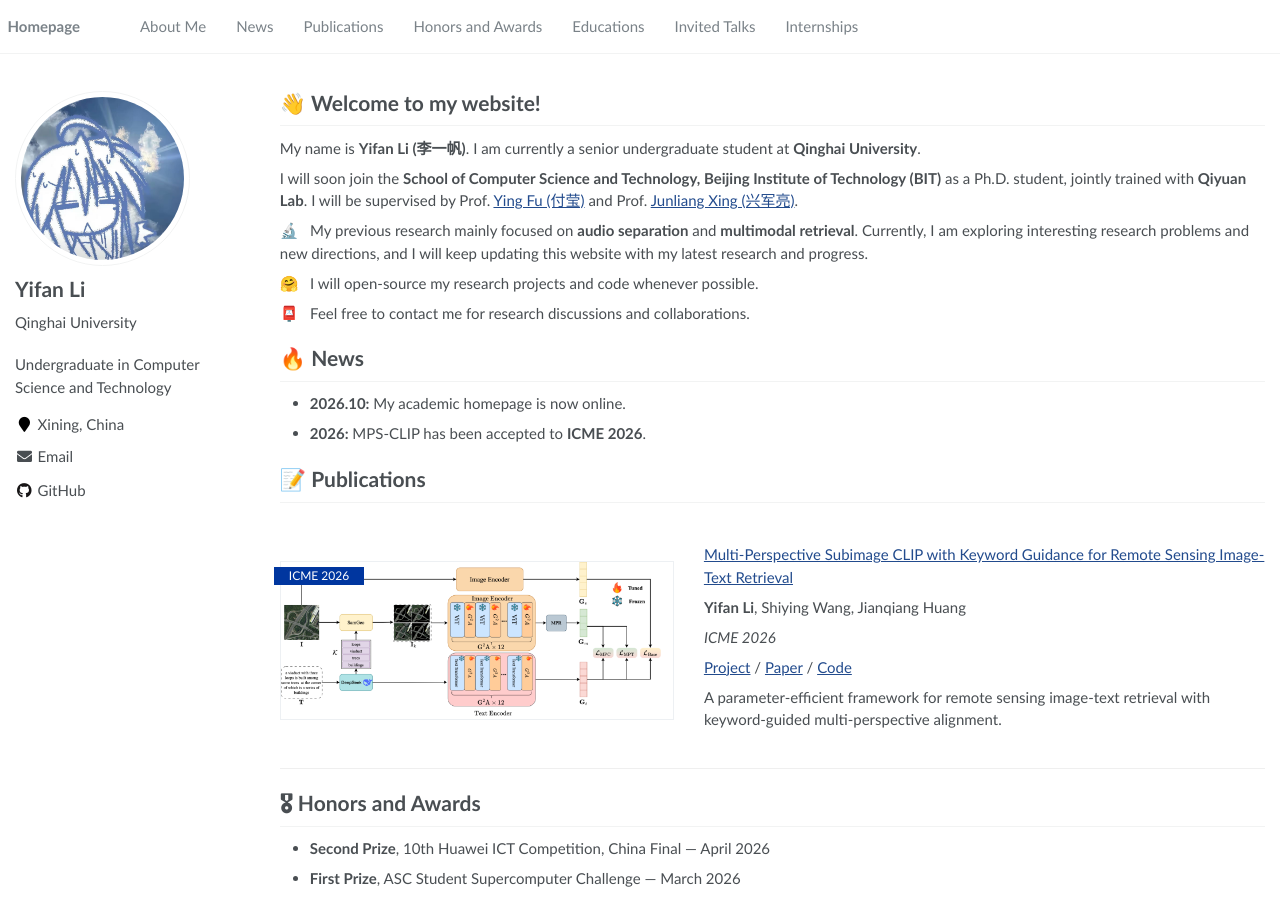
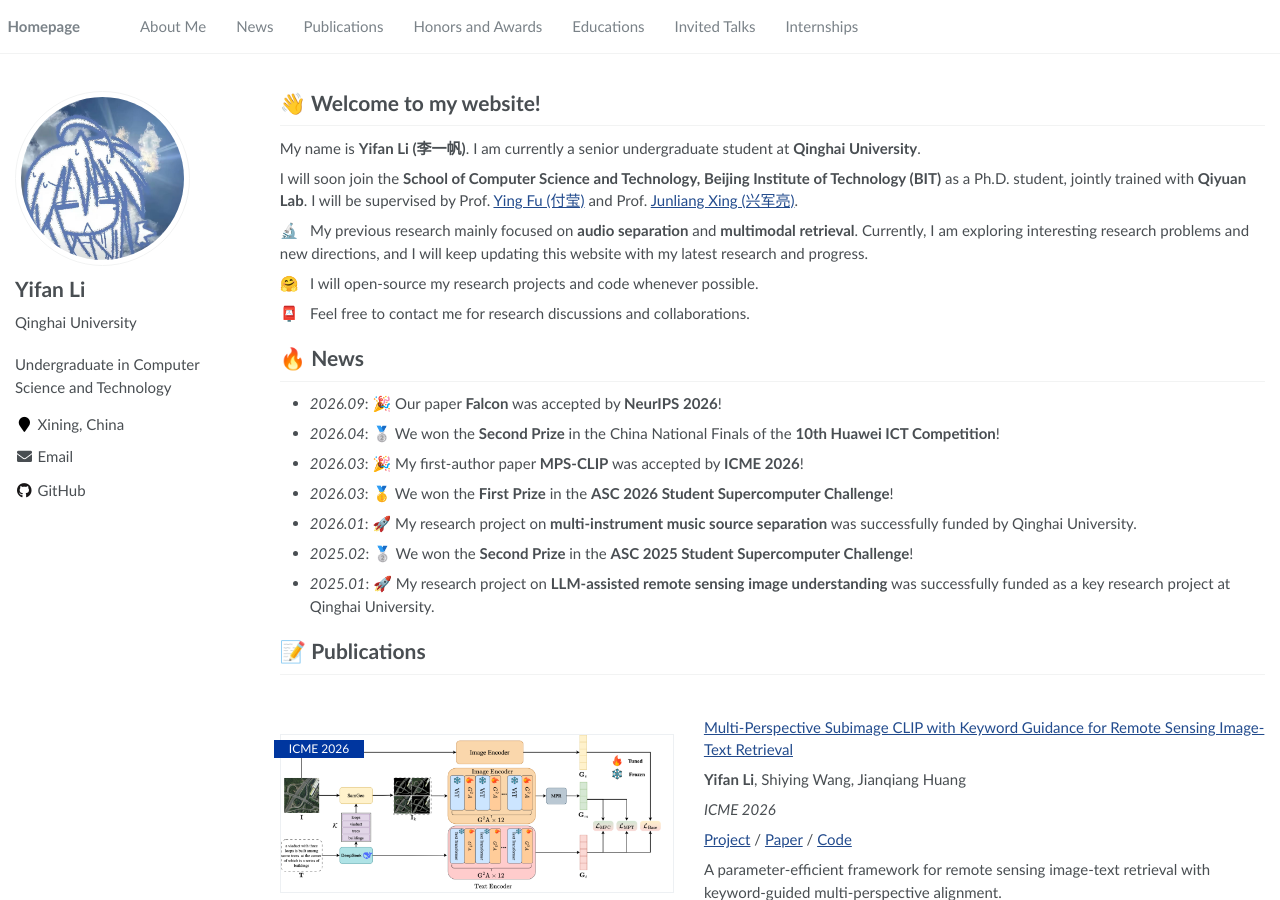
Before and after one commit to Lcrucial1f/Lcrucial1f.github.io, a Jekyll site: the page built from _pages/about.md, in a window 1280 px wide and 900 px high. Built offline with Jekyll 4.4.1, drawn with Linux system fonts in a browser that asks for light colours.

Commit message:
Update News with supplied research and award milestones

```diff
--- a/_pages/about.md
+++ b/_pages/about.md
@@ -25,8 +25,13 @@ I will soon join the **School of Computer Science and Technology, Beijing Instit
 # 🔥 News
 {: #news}
 
-- **2026.10:** My academic homepage is now online.
-- **2026:** MPS-CLIP has been accepted to **ICME 2026**.
+- *2026.09*: 🎉 Our paper **Falcon** was accepted by **NeurIPS 2026**!
+- *2026.04*: 🥈 We won the **Second Prize** in the China National Finals of the **10th Huawei ICT Competition**!
+- *2026.03*: 🎉 My first-author paper **MPS-CLIP** was accepted by **ICME 2026**!
+- *2026.03*: 🥇 We won the **First Prize** in the **ASC 2026 Student Supercomputer Challenge**!
+- *2026.01*: 🚀 My research project on **multi-instrument music source separation** was successfully funded by Qinghai University.
+- *2025.02*: 🥈 We won the **Second Prize** in the **ASC 2025 Student Supercomputer Challenge**!
+- *2025.01*: 🚀 My research project on **LLM-assisted remote sensing image understanding** was successfully funded as a key research project at Qinghai University.
 
 # 📝 Publications
 {: #publications}
```
